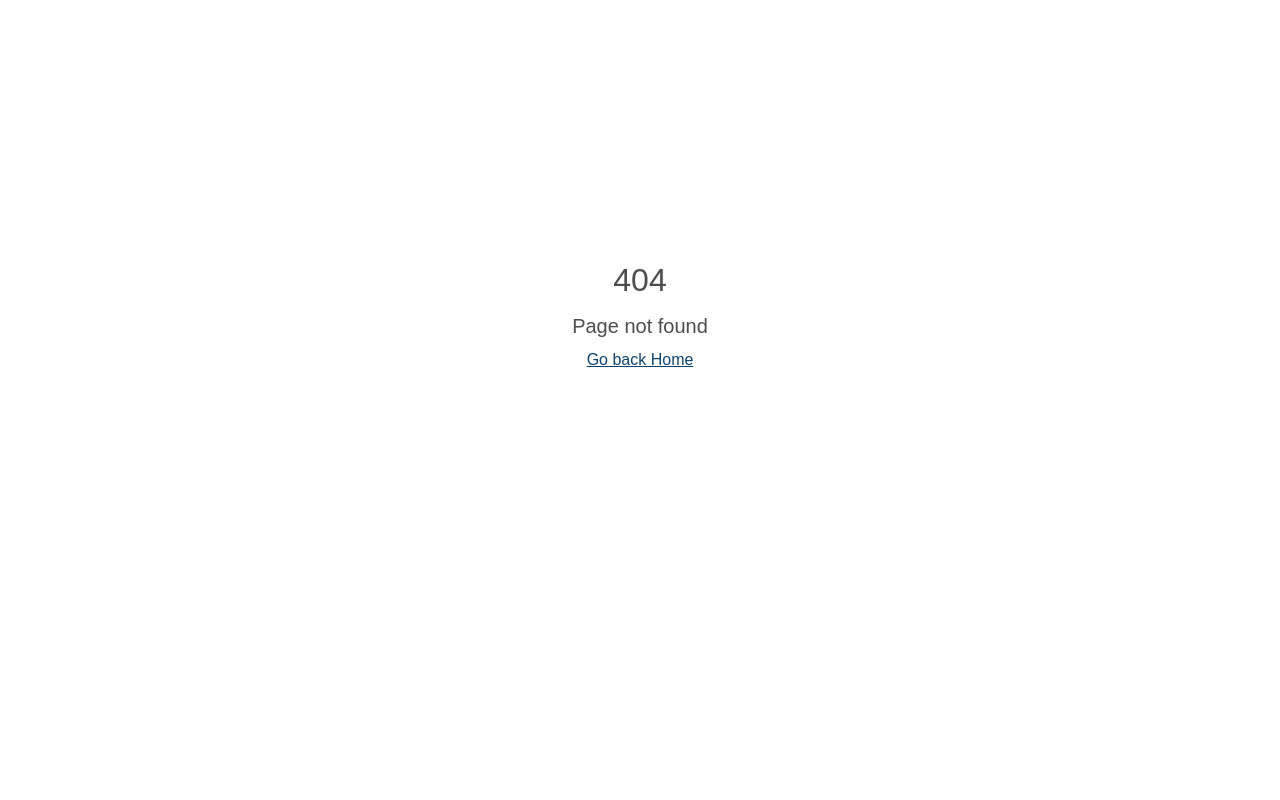
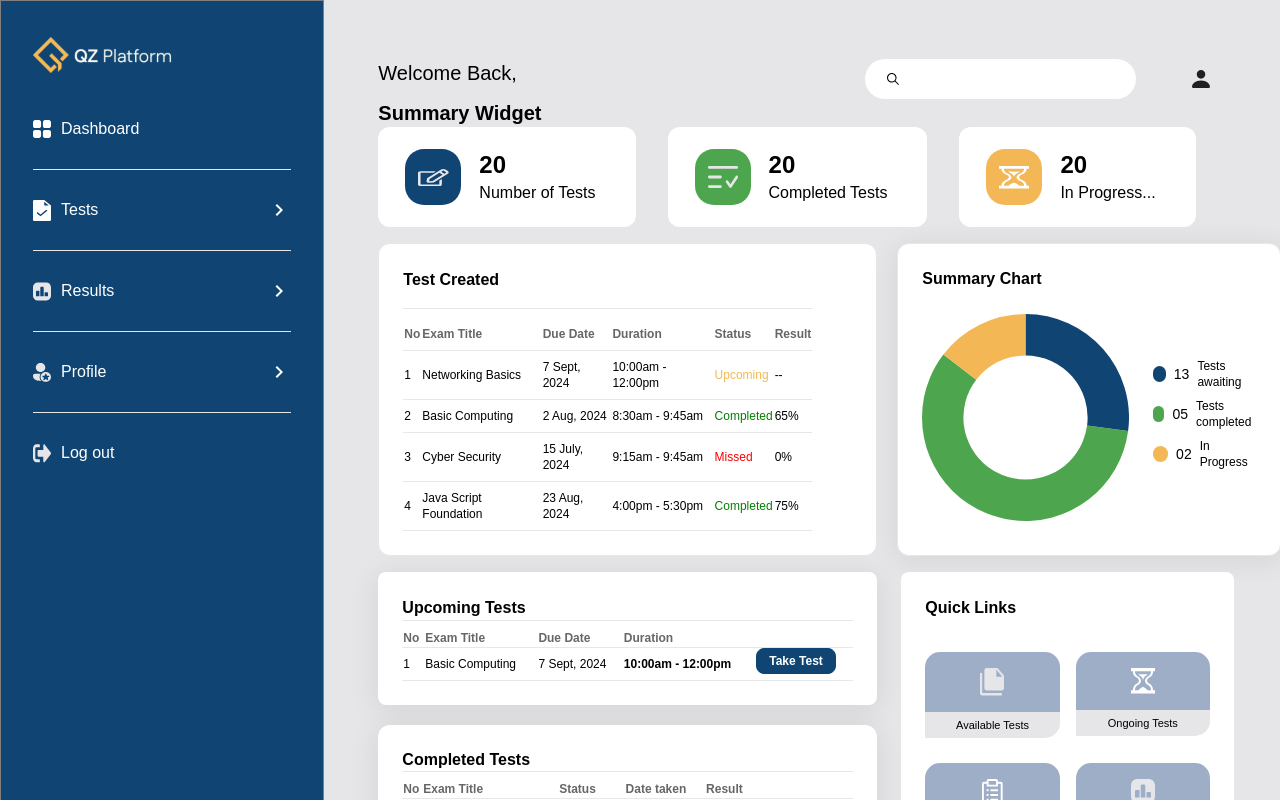
Before and after one commit to ATBTECHhub/QZ, a React (Vite) app: page /student-dashboard in a window 1280 px wide. Before the commit this address had no page. Shown: the top 800 px of the page. Built offline with nearby package versions, Linux system fonts and the light colour scheme; a web font is replaced by a local one.

Commit message:
Testing without waitlis

```diff
--- a/src/App.jsx
+++ b/src/App.jsx
@@ -45,8 +45,8 @@ function App() {
   return (
     <>
       <Routes>
-        {/* <Route path="/" element={<Home />} /> */}
-        <Route path="/" element={<Waitlist />} />
+        <Route path="/" element={<Home />} />
+        {/* <Route path="/" element={<Waitlist />} /> */}
         <Route path="/login" element={<Login />} />
         <Route path="/signup" element={<Signup />} />
         <Route path="/test-taker-signup" element={<TakerSignup />} />
@@ -96,7 +96,7 @@ function App() {
           <Route path="analytics" element={<Analytics />} />
         </Route>
         {/* test taker routes */}
-        <Route path="/taker-dashboard" element={<TakerDashboard />}>
+        <Route path="/student-dashboard" element={<TakerDashboard />}>
           <Route index element={<TakerBase />} />
           <Route path="test" element={<AvailableTest />} />
           <Route path="available-test" element={<AvailableTest2 />} />
--- a/src/components/TakerDashboard/TakerBase.jsx
+++ b/src/components/TakerDashboard/TakerBase.jsx
@@ -15,7 +15,7 @@ import useAuthStore from "../../store/authStore";
 
 
 const TakerBase = () => {
-   const User = useAuthStore((state) => state.user);
+   const user = useAuthStore((state) => state.user);
 
    // Chart data
    const data = {
@@ -43,7 +43,7 @@ const TakerBase = () => {
   return (
     <section className="pl-[54px] py-[59px] pr-[70px]">
       <div className="grid md:flex  justify-between gap-3 lg:gap-64 ">
-        <h1 className="text-xl test-darkPrimary">Welcome Back, James</h1>
+        <h1 className="text-xl test-darkPrimary">Welcome Back, {user}</h1>
         <div className="flex gap-3 lg:gap-14">
           <div className="flex items-center bg-white py-2 px-5 rounded-[23px] gap-2">
             <IoIosSearch />
@@ -70,7 +70,6 @@ const TakerBase = () => {
       <h2 className="text-xl font-extrabold leading-7">Summary Widget</h2>
       <TakerWidget />
       <div className="py-4 grid lg:grid-cols-[60%_40%] gap-5">
-
         {/* TEST CREATED */}
         <div className="py-6 pl-6 pr-16 bg-white border rounded-[12px] text-xs">
           <div className="flex justify-between items-center pb-4 border-b">
@@ -135,7 +134,6 @@ const TakerBase = () => {
 
       <section className="grid lg:grid-cols-[60%_40%] gap-6 rounded-[12px] text-xs">
         <div className="grid gap-5">
-
           {/* Upcoming Tests */}
           <div className="bg-white rounded-lg shadow-tableShadow p-6">
             <h2 className="text-base font-extrabold mb-2 border-b">
--- a/src/components/TakerSidenav.jsx
+++ b/src/components/TakerSidenav.jsx
@@ -1,16 +1,23 @@
 import { useState } from "react";
-import { Link, useLocation } from "react-router-dom";
+import { Link, useLocation, useNavigate } from "react-router-dom";
 import { MdKeyboardArrowRight } from "react-icons/md";
 import { testTakerDashboard1 } from "../constants/data";
+import useAuthStore from "../store/authStore";
 import logo from "../assets/logoThree.svg";
 
 const TakerSidenav = () => {
   const [openSection, setOpenSection] = useState(null);
   const location = useLocation();
-     // Function to toggle sublinks
   const handleToggle = (index) => {
-       // If the clicked section is already open, close it, otherwise set it as the open section
     setOpenSection(openSection === index ? null : index);
+  };
+    const logout = useAuthStore((state) => state.logout);
+    const navigate = useNavigate();
+
+    const handleLogout = () => {
+      logout();
+
+      navigate("/");
     };
   return (
     <div className="bg-primary !w-[350px] hidden lg:flex flex-col px-8 py-9 border border-[#808080]">
@@ -41,6 +48,18 @@ const TakerSidenav = () => {
                 )}
               </div>
             ) : (
+              <div>
+                {item.text === "Log out" ? (
+                  <button
+                    onClick={handleLogout}
+                    className="flex justify-between items-center gap-[10px] text-white"
+                  >
+                    <div className="flex items-center gap-[10px]">
+                      <img src={item.icon} alt="" />
+                      <span>{item.text}</span>
+                    </div>
+                  </button>
+                ) : (
                   <Link
                     to={item.to}
                     className="flex justify-between items-center gap-[10px] text-white"
@@ -50,6 +69,8 @@ const TakerSidenav = () => {
                       <span>{item.text}</span>
                     </div>
                   </Link>
+                )}
+              </div>
             )}
 
             {item.sublinks && openSection === index && (
--- a/src/constants/data.js
+++ b/src/constants/data.js
@@ -401,8 +401,8 @@ export const testTakerDashboard1 = [
     ],
   },
   {
-    text: "Log out ",
-    to: "/taker-dashboard",
+    text: "Log out",
+    to: "/student-dashboard",
     icon: logoutIcon,
   },
 ];
```
Lines whose indentation alone changed are shown as unchanged.
